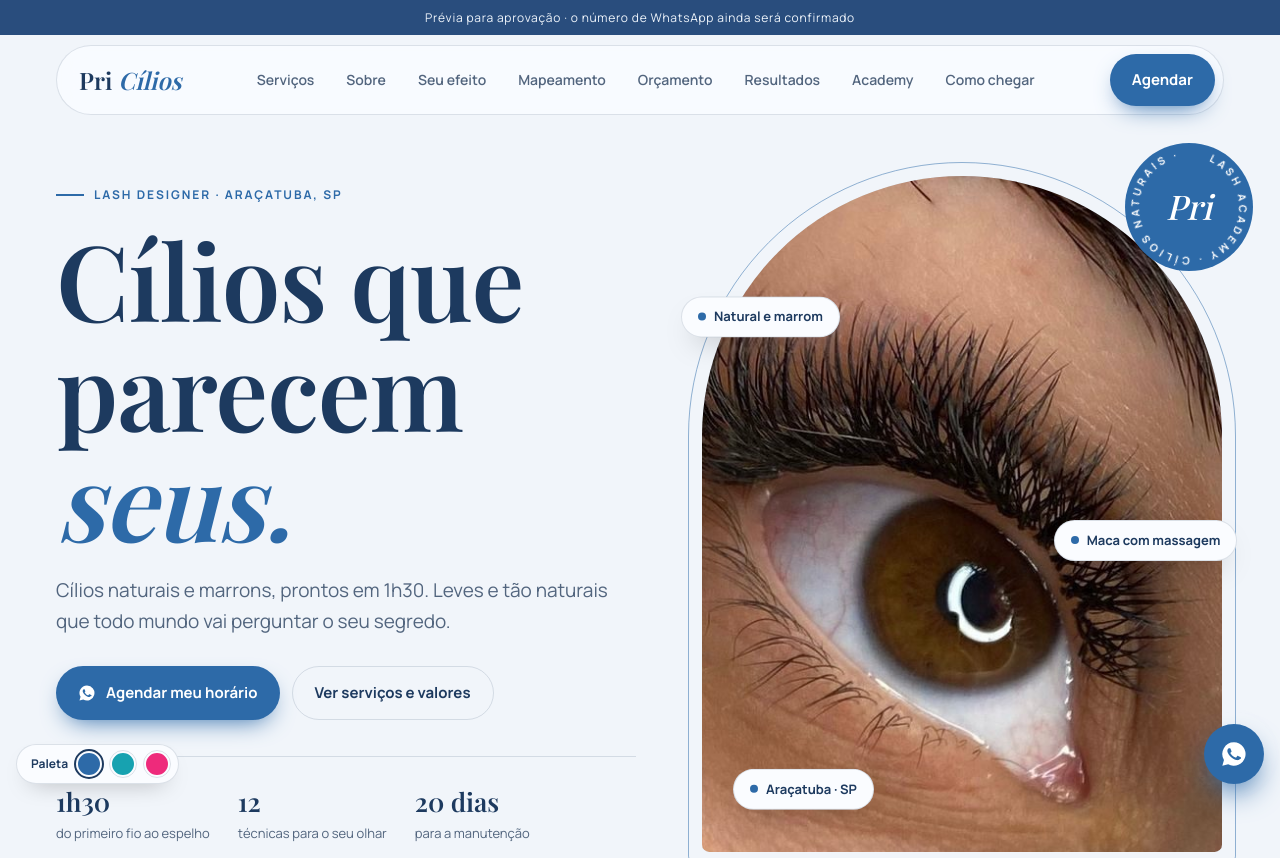
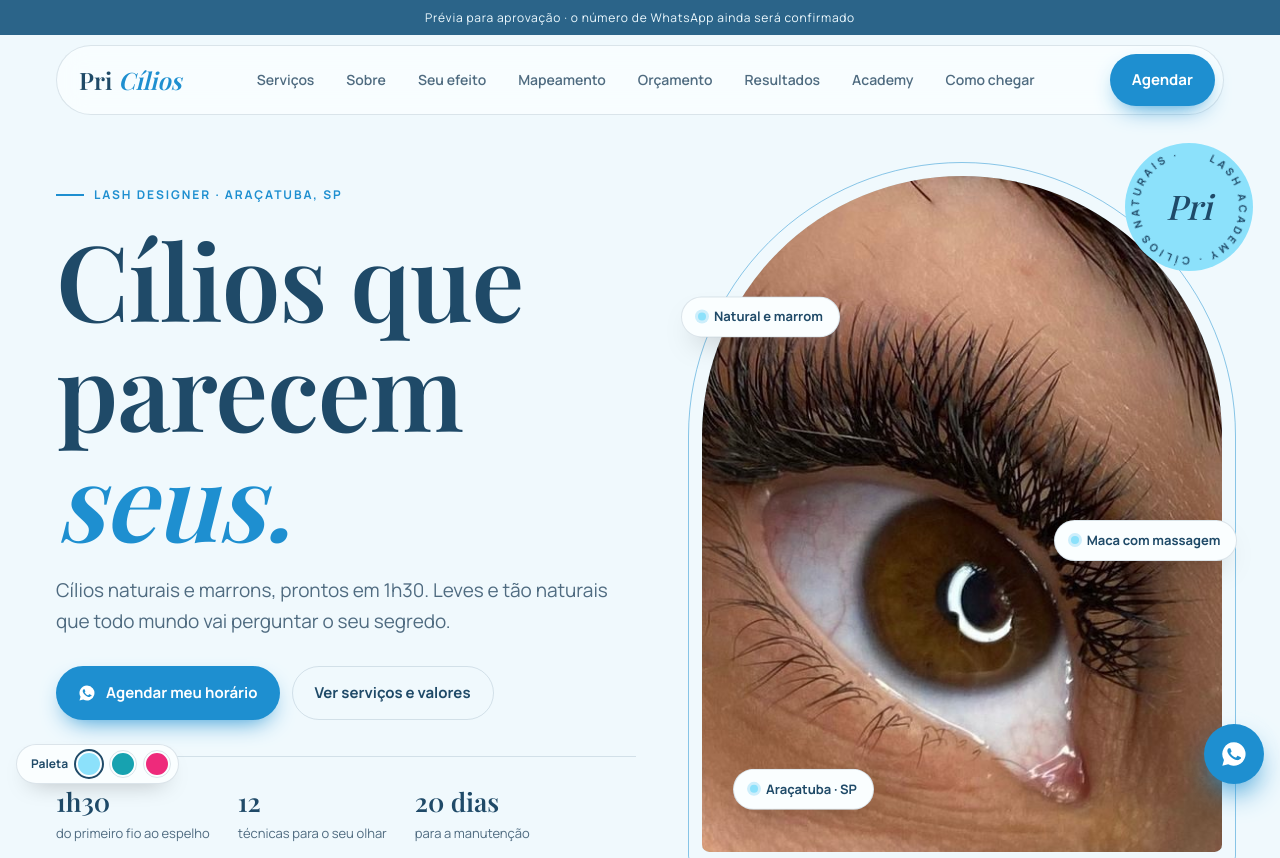
Before and after one commit to mateusedu202316-lang/pricilios-previa, a plain HTML site: page index.html in a window 1280 px wide. Shown: the top 858 px of the page. Drawn offline with nearby package versions, Linux system fonts and the light colour scheme; a web font is replaced by a local one.

Commit message:
Azul claro no tom do coração que a cliente pediu
Co-Authored-By: Claude Sonnet 5.5 <noreply@anthropic.com>

```diff
--- a/index.html
+++ b/index.html
@@ -11,15 +11,15 @@
 <style>
 /* Layout: editorial studio page. Arch-shaped photos, one giant 1h30 ring, sticky pill nav, dark plum Academy band. */
 :root{
-  --bg:#f1f5fa; --paper:#fafcff; --ink:#1d3a5f; --muted:#52657e; --accent:#2d6aa8; --accent-ink:#ffffff; --accent-hi:#8dbcf0; --soft:#d9e6f4; --deep:#294d7d; --deep-ink:#eef4fb;
-  --line:rgba(29,58,95,.14);
+  --bg:#f0f9fd; --paper:#fafeff; --ink:#1f4a68; --muted:#4f6b80; --accent:#1e8fd0; --accent-ink:#ffffff; --accent-hi:#8ce1fb; --sky:#8ce1fb; --soft:#cdeefb; --deep:#2b6489; --deep-ink:#eefaff;
+  --line:rgba(31,74,104,.14);
   --f-display:"Playfair Display",Georgia,"Times New Roman",serif;
   --f-body:"Manrope",system-ui,-apple-system,"Segoe UI",Roboto,sans-serif;
   --r-lg:28px; --r-md:18px;
   color-scheme:light;
 }
-:root[data-tema="turquesa"]{--bg:#f2f9f9;--paper:#fafefe;--ink:#1d4448;--muted:#527073;--accent:#17a2b0;--accent-hi:#6fdbe5;--soft:#cdeef1;--deep:#235a60;--deep-ink:#effafb;--line:rgba(29,68,72,.14)}
-:root[data-tema="rosa"]{--bg:#fcf1ee;--paper:#fff9f7;--ink:#2a1620;--muted:#6c5860;--accent:#ee2a7b;--accent-hi:#ff6aa6;--soft:#ffd8e7;--deep:#3a1a2a;--deep-ink:#fbeef2;--line:rgba(42,22,32,.13)}
+:root[data-tema="turquesa"]{--bg:#f2f9f9;--paper:#fafefe;--ink:#1d4448;--muted:#527073;--accent:#17a2b0;--accent-hi:#6fdbe5;--sky:#7fd8e0;--soft:#cdeef1;--deep:#235a60;--deep-ink:#effafb;--line:rgba(29,68,72,.14)}
+:root[data-tema="rosa"]{--bg:#fcf1ee;--paper:#fff9f7;--ink:#2a1620;--muted:#6c5860;--accent:#ee2a7b;--accent-hi:#ff6aa6;--sky:#ff8fbd;--soft:#ffd8e7;--deep:#3a1a2a;--deep-ink:#fbeef2;--line:rgba(42,22,32,.13)}
 
 *{box-sizing:border-box}
 html{overflow-x:clip;scroll-behavior:smooth;scroll-padding-top:84px}
@@ -75,12 +75,12 @@ section{padding-block:clamp(56px,9vw,112px)}
 .arch img{width:100%;height:100%;object-fit:cover;transform:scale(1.08)}
 .arch-ring{position:absolute;inset:-14px;border:1.5px solid var(--accent);border-radius:999px 999px 36px 36px;opacity:.5;pointer-events:none}
 .chip{position:absolute;background:var(--paper);border:1px solid var(--line);box-shadow:0 14px 30px -14px rgba(0,0,0,.35);border-radius:999px;padding:9px 16px;font-size:13px;font-weight:700;display:flex;align-items:center;gap:8px;animation:float 6s ease-in-out infinite}
-.chip i{width:8px;height:8px;border-radius:50%;background:var(--accent)}
+.chip i{width:8px;height:8px;border-radius:50%;background:var(--sky);box-shadow:0 0 0 3px var(--soft)}
 .chip.a{left:-4%;top:18%}
 .chip.b{right:-3%;top:52%;animation-delay:-2s}
 .chip.c{left:6%;bottom:6%;animation-delay:-4s}
 @keyframes float{50%{transform:translateY(-8px)}}
-.seal{position:absolute;right:-6%;top:-5%;width:128px;height:128px;border-radius:50%;background:var(--accent);color:var(--accent-ink);display:grid;place-items:center;z-index:2}
+.seal{position:absolute;right:-6%;top:-5%;width:128px;height:128px;border-radius:50%;background:var(--sky);color:var(--ink);display:grid;place-items:center;z-index:2}
 .seal svg{position:absolute;inset:0;animation:spin 22s linear infinite}
 .seal span{font-family:var(--f-display);font-size:34px;font-style:italic}
 @keyframes spin{to{transform:rotate(360deg)}}
@@ -439,7 +439,7 @@ footer a{text-decoration:none}
 </div></footer>
 
 <a class="wa" data-wa="Olá, Pri! Vim pelo site e quero agendar." href="#" target="_blank" rel="noopener" aria-label="Agendar pelo WhatsApp"><svg viewBox="0 0 24 24" fill="currentColor"><path d="M12 2a10 10 0 0 0-8.6 15.1L2 22l5-1.3A10 10 0 1 0 12 2Zm5.2 14c-.2.6-1.3 1.2-1.8 1.2-.5.1-1 .2-3.3-.7-2.8-1.2-4.6-4-4.7-4.2-.1-.2-1.1-1.5-1.1-2.8 0-1.3.7-1.9.9-2.2.2-.3.5-.3.7-.3h.5c.2 0 .4 0 .6.5l.8 2c.1.2.1.3 0 .5l-.3.4-.4.4c-.1.1-.3.3-.1.6.2.3.8 1.3 1.7 2.1 1.2 1 2.2 1.3 2.5 1.5.3.1.5.1.7-.1l.9-1.1c.2-.3.4-.2.7-.1l1.9.9c.3.1.5.2.5.3.1.2.1.8-.1 1.4Z"/></svg></a>
-<div class="theme" aria-label="Paleta da prévia"><span>Paleta</span><button type="button" data-t="azul" style="background:#2d6aa8" aria-label="Azul" aria-pressed="true"></button><button type="button" data-t="turquesa" style="background:#17a2b0" aria-label="Turquesa" aria-pressed="false"></button><button type="button" data-t="rosa" style="background:#ee2a7b" aria-label="Rosa" aria-pressed="false"></button></div>
+<div class="theme" aria-label="Paleta da prévia"><span>Paleta</span><button type="button" data-t="azul" style="background:#8ce1fb" aria-label="Azul" aria-pressed="true"></button><button type="button" data-t="turquesa" style="background:#17a2b0" aria-label="Turquesa" aria-pressed="false"></button><button type="button" data-t="rosa" style="background:#ee2a7b" aria-label="Rosa" aria-pressed="false"></button></div>
 
 <div class="modal" id="modal" role="dialog" aria-modal="true" aria-label="Detalhes do serviço"><button class="x" id="mx" aria-label="Fechar" type="button">×</button><div class="sheet" id="sheet"></div></div>
 <div class="lb" id="lb" role="dialog" aria-modal="true" aria-label="Foto ampliada"><button class="x" id="lx" type="button" aria-label="Fechar">×</button><button class="n p" id="lp" type="button" aria-label="Foto anterior">‹</button><img id="li" alt=""><button class="n nx" id="ln" type="button" aria-label="Próxima foto">›</button><div class="cap" id="lc"></div></div>
```
